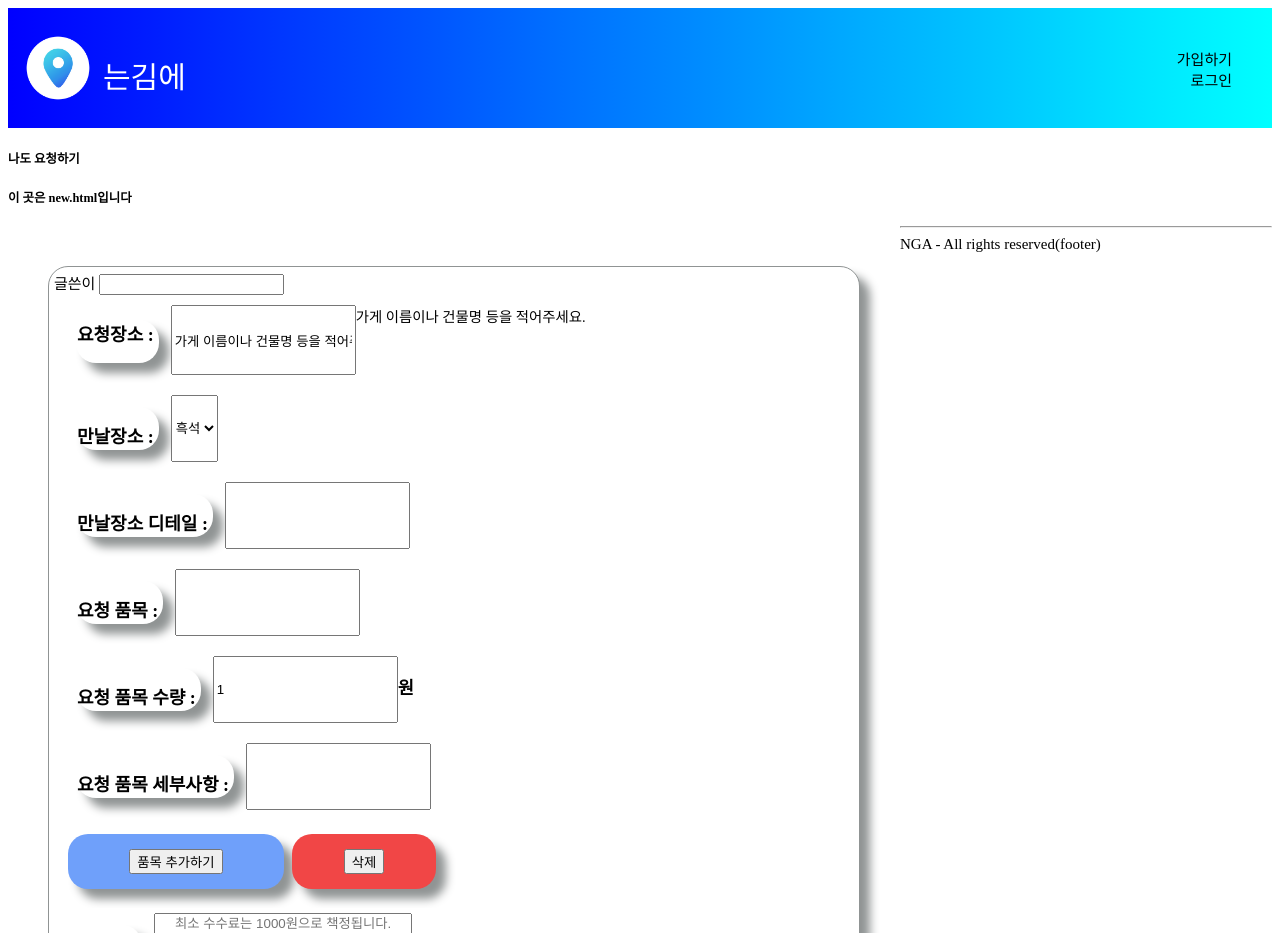
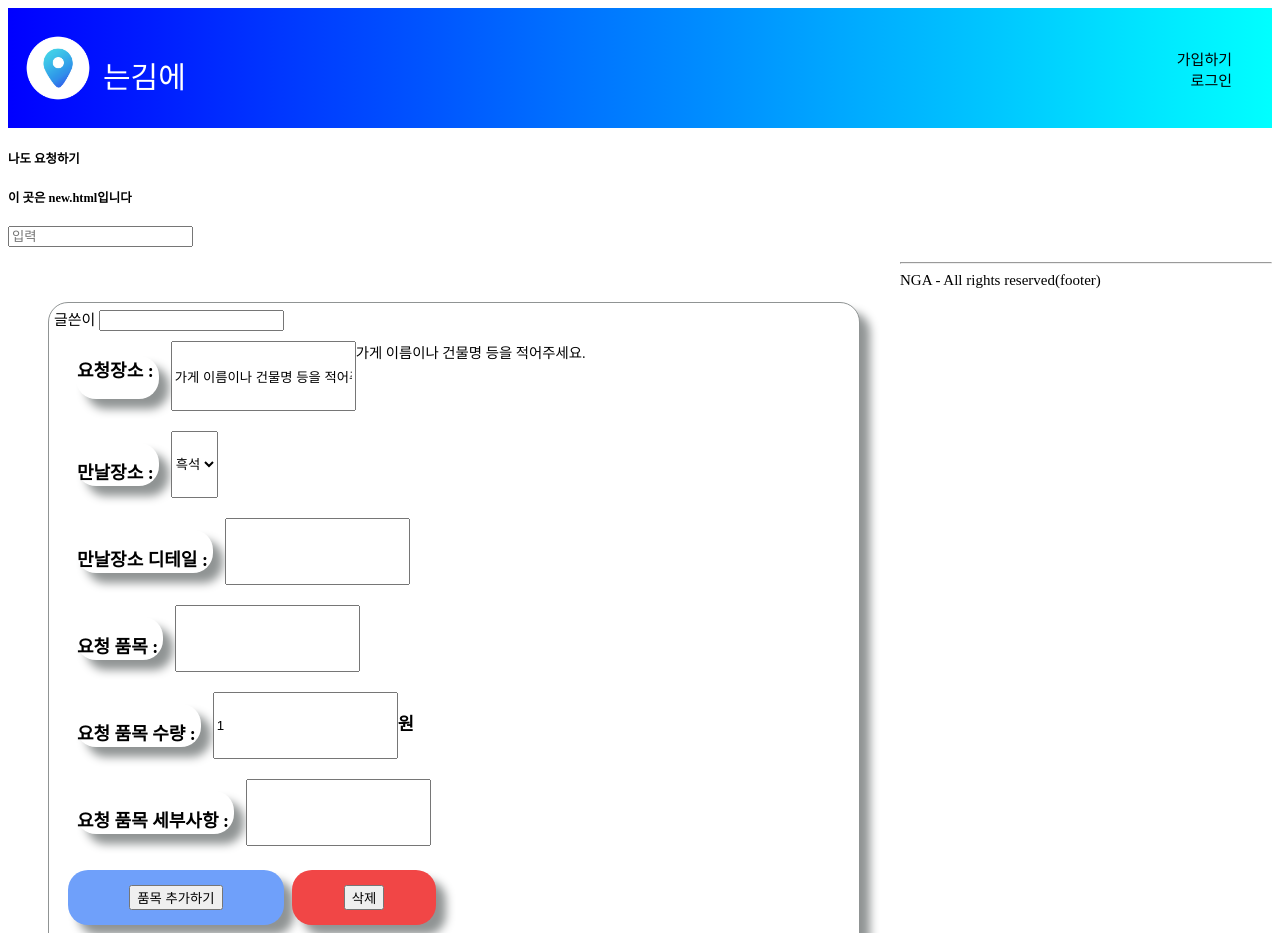
Before and after one commit to nyeok98/NeunGimAe, a Django app: page /new/ in a window 1280 px wide. Shown: the top 933 px of the page. Run offline with Django 3.2, Linux system fonts and the light colour scheme; some web fonts are replaced.

Commit message:
new page 항목추가

```diff
--- a/main/templates/new.html
+++ b/main/templates/new.html
@@ -53,6 +53,42 @@
 {% block content %}
 <h5>나도 요청하기</h5>
 <h5>이 곳은 new.html입니다</h5>
+
+<!--항목추가하기 : 근데 이게 아래 글작성 폼테그에 들어가면 작동이 안됨
+    지금 위치에서는 작동 가능-->
+
+<form class="js-form">
+    <input type="text" placeholder="입력" />
+</form>
+  <ul class="js-output"></ul>
+
+<script>
+const form = document.querySelector(".js-form");
+const input = form.querySelector("input");
+const output = document.querySelector(".js-output");
+
+function outputList(text) {
+  //출력을 위해 output 함수를 생성
+  const li = document.createElement("li"); //li태그 생성
+  const span = document.createElement("span"); // span태그 생성
+  span.innerText = text; //현재입력된 값을 받아 span에 저장
+  li.appendChild(span); //li태그 안에 span태그 넣기
+  output.appendChild(li); //ul태그 안에 li태그 넣기
+}
+
+function submitHandler(event) {
+  event.preventDefault(); //submit하면 정보가 날라가고 새로고침한거로 된거기 때문에 그걸 막기위해 event.preventDefault 값을 써준다.
+  const currentValue = input.value; //input에서 온 value를 현재값으로 가져온다.
+  outputList(currentValue);
+  input.value = ""; //input 제출 후 공백란으로 남기기
+}
+
+function init() {
+  form.addEventListener("submit", submitHandler);
+  //input 에서 submit 되어 있을때,submitHandler함수가 실행되도록 이벤트 추가
+}
+init();
+</script>
 
 <div class="new">
     <!--post로 받아와서 할 행동에 대한 정의-->
```
